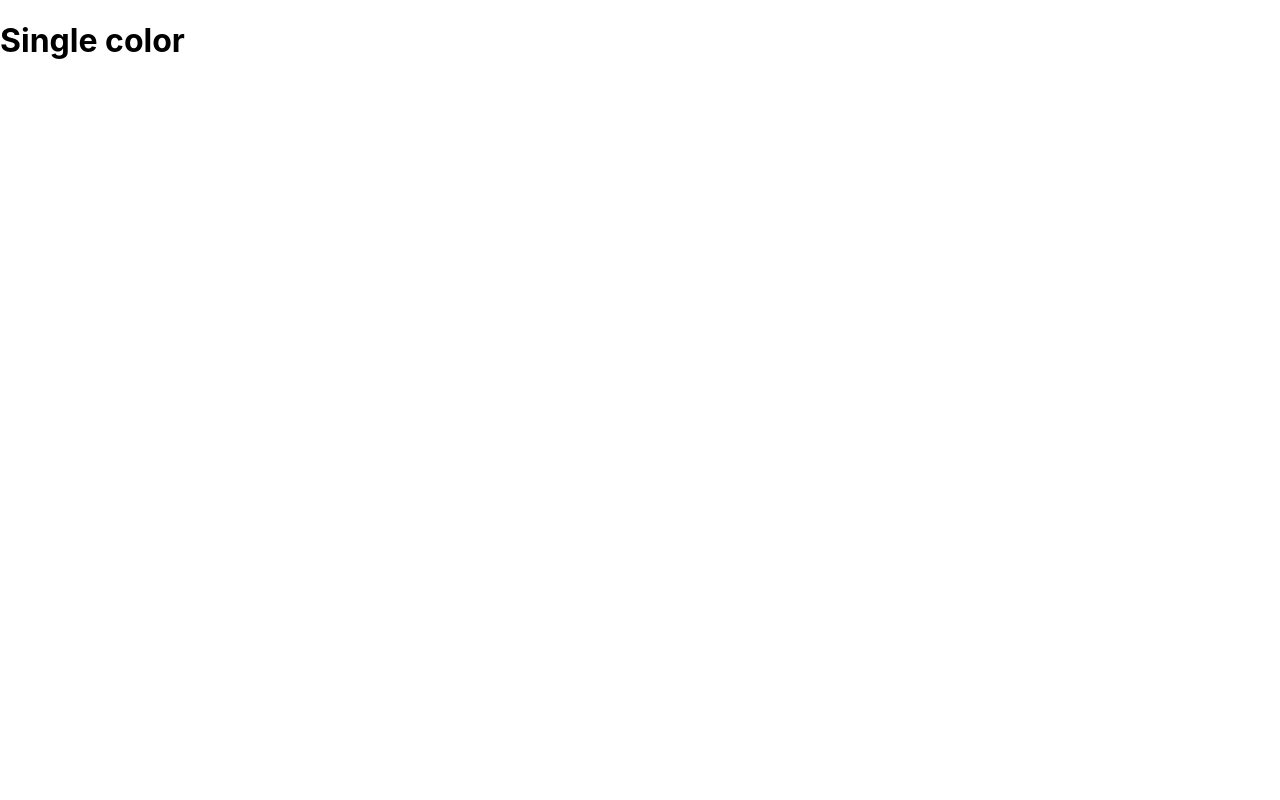
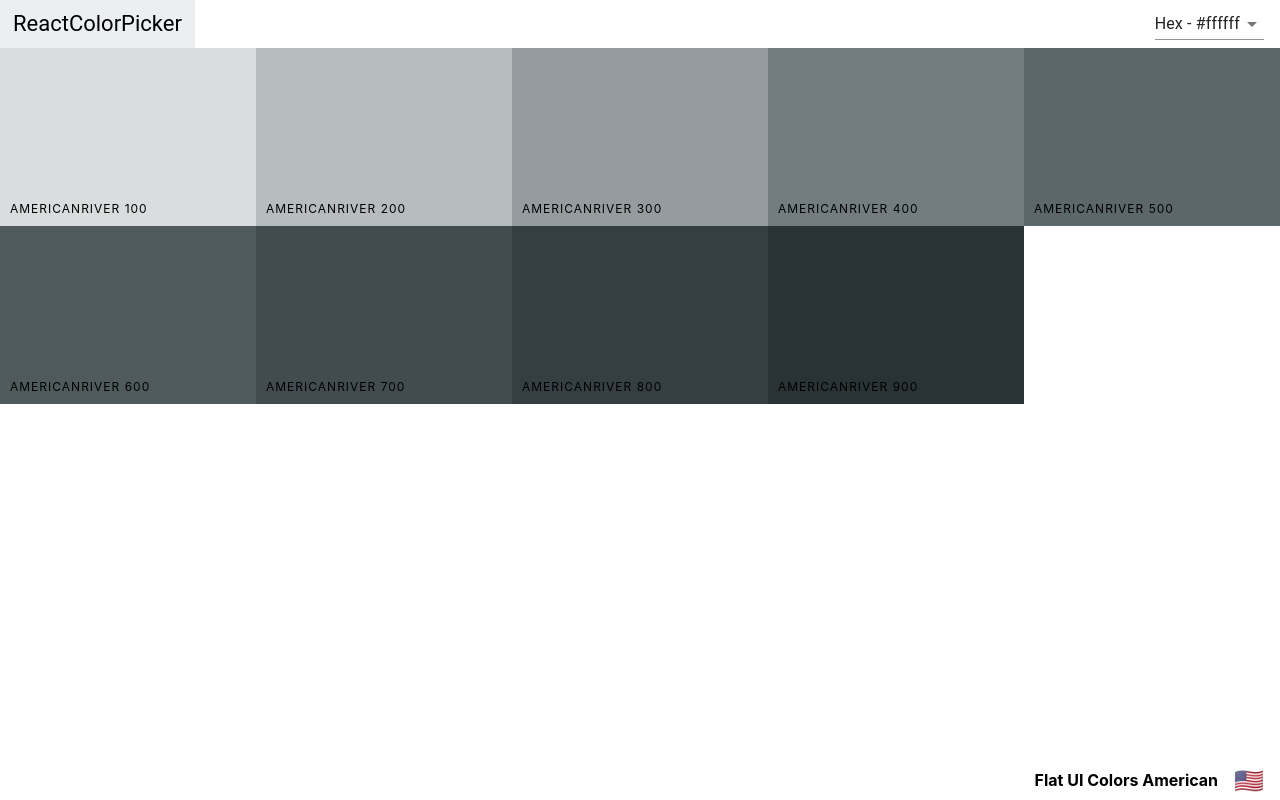
Before and after one commit to drscottlobo/react-colors-app, a React (Create React App) app: page /palette/flat-ui-colors-american/americanriver in a window 1280 px wide. Built offline with nearby package versions, Linux system fonts and the light colour scheme.

Commit message:
add navbar and footer to singlecolorpalette

```diff
--- a/src/App.js
+++ b/src/App.js
@@ -5,9 +5,11 @@ import { Route, Switch } from 'react-router-dom';
 import Palette from './Palette';
 import PaletteList from './PaletteList';
 import seedPalettes from './SeedColors';
+import SingleColorPalette from './SingleColorPalette';
 
 class App extends Component {
    findPalette = (id) => {
+      console.log(id)
       return seedPalettes.find((palette) => {
          return palette.id === id;
       })
@@ -17,11 +19,21 @@ class App extends Component {
       return (
          <Switch>
             <Route exact path="/" render={(routeProps) => <PaletteList palettes={seedPalettes} {...routeProps}/>}/>
+            <Route exact path="/palette/:paletteId/:colorId"
+               render={routeProps => (
+                  <SingleColorPalette
+                     palette={generatePalette(
+                        this.findPalette(routeProps.match.params.paletteId)
+                     )}
+                     colorId={routeProps.match.params.colorId}
+                  />
+               )}
+            />
             <Route exact path="/palette/:id" render={routeProps =>
                <Palette
-                  palette={generatePalette(this.findPalette(routeProps.match.params.id))} />}
-               />
-            <Route exact path="/palette/:paletteId/:colorId" render={() => <h1>Single color</h1> }/>
+                  palette={generatePalette(this.findPalette(routeProps.match.params.id))}
+               /> }
+            />
          </Switch>
       );
    }
--- a/src/ColorBox.js
+++ b/src/ColorBox.js
@@ -16,7 +16,7 @@ class ColorBox extends Component {
       })
    }
    render() {
-      const { name, background } = this.props;
+      const { name, background, moreUrl, showLink } = this.props;
       const copied = this.state.copied;
       return (
          <CopyToClipboard text={background} onCopy={this.changeCopyState}>
@@ -32,10 +32,11 @@ class ColorBox extends Component {
                   </div>
                   <button className="copy-button">Copy</button>
                </div>
-               <Link to="/" onClick={e => e.stopPropagation()}>
-                  <span className="see-more">More</span>
-               </Link>
-
+         {showLink && (
+            <Link to={moreUrl} onClick={e => e.stopPropagation()}>
+               <span className="see-more">More</span>
+            </Link>
+         )}
             </div>
          </CopyToClipboard>
       )
--- a/src/Navbar.js
+++ b/src/Navbar.js
@@ -31,7 +31,8 @@ class Navbar extends Component {
             <div className="logo">
                <Link to="/" >ReactColorPicker</Link>
             </div>
-            <div className="slider-container">
+            {this.props.showingAllColors && (
+               <div className="slider-container">
                <span>Level: {this.props.level}</span>
                <div className="slider">
                   <Slider
@@ -42,7 +43,8 @@ class Navbar extends Component {
                      onAfterChange={this.props.changeLevel}
                   />
                </div>
-            </div>
+               </div>
+            )}
             <div className="select-container">
                <Select value={this.state.format} onChange={this.handleFormatChange}>
                   <MenuItem value="hex">Hex - #ffffff</MenuItem>
--- a/src/Palette.js
+++ b/src/Palette.js
@@ -2,6 +2,7 @@ import React, { Component } from 'react'
 import ColorBox from './ColorBox';
 import Navbar from './Navbar';
 import './Palette.css';
+import PaletteFooter from './PaletteFooter';
 
 export default class Palette extends Component {
    constructor(props){
@@ -18,19 +19,27 @@ export default class Palette extends Component {
       this.setState({ format: value })
    }
    render() {
-         const { colors, paletteName, emoji } = this.props.palette;
+         const { colors, paletteName, emoji, id } = this.props.palette;
          const { level, format } = this.state;
          const colorBoxes = colors[level].map(box => (
-            <ColorBox background={box[format]} name={box.name} key={box.id} />
+            <ColorBox
+               background={box[format]}
+               name={box.name}
+               key={box.id}
+               moreUrl={`/palette/${id}/${box.id}`}
+               showLink
+            />
          ));
       return (
          <div className="Palette">
-         <Navbar level={level} changeLevel={this.changeLevel} handleChange={this.changeFormat}/>
+         <Navbar
+            level={level}
+            changeLevel={this.changeLevel}
+            handleChange={this.changeFormat}
+            showingAllColors
+         />
             <div className="Palette-colors">{colorBoxes}</div>
-            <footer className="Palette-footer">
-               {paletteName}
-               <span className="emoji">{emoji}</span>
-            </footer>
+            <PaletteFooter paletteName={paletteName} emoji={emoji} />
          </div>
       )
    }
--- /dev/null
+++ b/src/PaletteFooter.js
@@ -0,0 +1,13 @@
+import React from "react";
+
+function PaletteFooter (props){
+   const { paletteName, emoji } = props;
+   return (
+      <footer className="Palette-footer">
+         {paletteName}
+         <span className="emoji">{emoji}</span>
+      </footer>
+   )
+}
+
+export default PaletteFooter;
--- /dev/null
+++ b/src/SingleColorPalette.js
@@ -0,0 +1,53 @@
+import React, { Component } from 'react'
+import ColorBox from './ColorBox';
+import Navbar from './Navbar';
+import PaletteFooter from './PaletteFooter';
+
+class SingleColorPalette extends Component {
+   constructor(props){
+      super(props);
+      this._shades = this.gatherShades(this.props.palette, this.props.colorId);
+      this.state = {
+         format: 'hex'
+      }
+   }
+   changeFormat = (value) => {
+      this.setState({ format: value })
+   }
+   gatherShades = (palette, colorToFilterBy) => {
+      /// return all shades of given color
+      let shades = [];
+      let allColors = palette.colors;
+      for (let key in allColors) {
+         shades = shades.concat(
+            allColors[key].filter(color => color.id === colorToFilterBy)
+         )
+      }
+      return shades.slice(1);
+   }
+   render() {
+      const colorBoxes = this._shades.map(c => (
+         <ColorBox
+            key={c.id}
+            name={c.name}
+            background={c[this.state.format]}
+            showLink={false}
+         />
+      ))
+      const { paletteName, emoji} = this.props.palette;
+      return (
+         <div className="Palette">
+            <Navbar
+               handleChange={this.changeFormat}
+               showingAllColors={false}
+            />
+            <div className="Palette-colors">
+               {colorBoxes}
+            </div>
+            <PaletteFooter paletteName={paletteName} emoji={emoji} />
+         </div>
+      )
+   }
+}
+
+export default SingleColorPalette;
```
Also changed, not shown: 1 other file (tests, documents, lock files or other folders).
